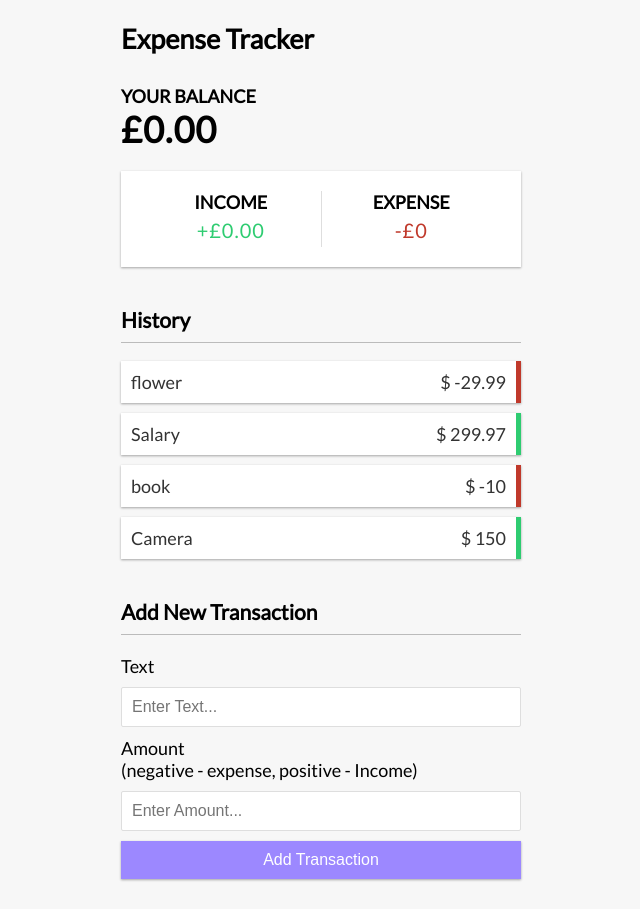
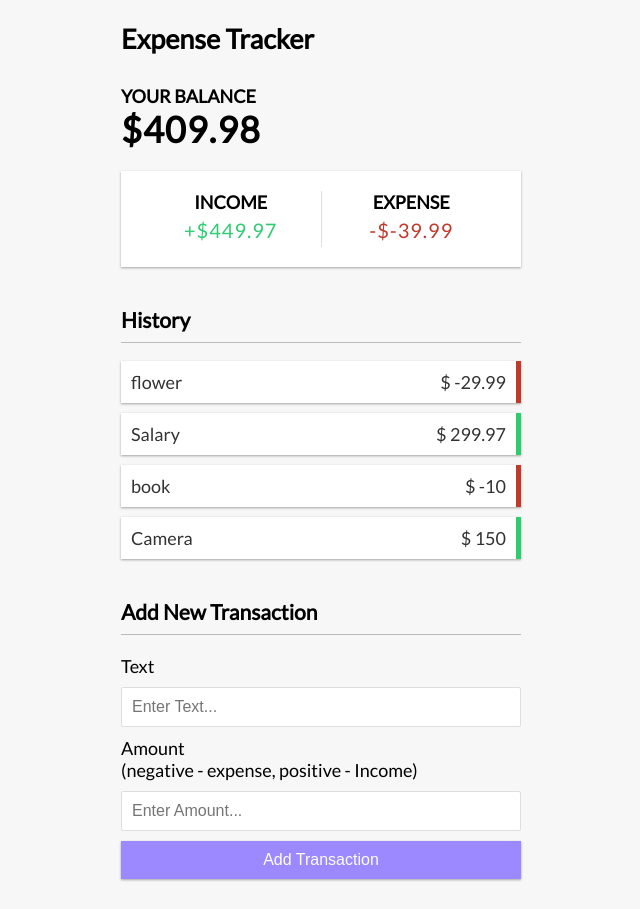
Before and after one commit to Daniel-Jackson23/Expense-Tracker, a Vue app: page / in a window 1280 px wide. Shown: the whole page, without its empty margins (319-959 px from the left). Built offline with nearby package versions, Linux system fonts and the light colour scheme.

Commit message:
adding new transaction and expenses

```diff
--- a/src/App.vue
+++ b/src/App.vue
@@ -2,9 +2,9 @@
   <Header />
 
   <div class="container">
-    <Balance />
+    <Balance :total="total" />
 
-    <IncomeExpense />
+    <IncomeExpense :income="income" :expenses="expenses" />
     <TransactionList :transactions="transactions" />
     <AddTransaction />
   </div>
@@ -17,7 +17,7 @@
 import TransactionList from "./components/TransactionList.vue";
 import AddTransaction from "./components/AddTransaction.vue";
 
-import { ref } from "vue";
+import { ref, computed } from "vue";
 
 const transactions = ref([
   { id: 1, Text: "flower", amount: -29.99 },
@@ -25,4 +25,30 @@
   { id: 3, Text: "book", amount: -10 },
   { id: 4, Text: "Camera", amount: 150 },
 ]);
+//Get total
+const total = computed(() => {
+  return transactions.value.reduce((acc, transaction) => {
+    return acc + transaction.amount;
+  }, 0);
+});
+
+//Get income
+const income = computed(() => {
+  return transactions.value
+    .filter((transaction) => transaction.amount > 0)
+    .reduce((acc, transaction) => {
+      return acc + transaction.amount;
+    }, 0)
+    .toFixed(2);
+});
+
+//Get expense
+const expenses = computed(() => {
+  return transactions.value
+    .filter((transaction) => transaction.amount < 0)
+    .reduce((acc, transaction) => {
+      return acc + transaction.amount;
+    }, 0)
+    .toFixed(2);
+});
 </script>
--- a/src/components/Balance.vue
+++ b/src/components/Balance.vue
@@ -1,6 +1,17 @@
 <template>
-    <div>
-        <h4>Your Balance</h4>
-        <h1 id="balance">£0.00</h1>
-    </div>
+  <div>
+    <h4>Your Balance</h4>
+    <h1 id="balance">${{ total }}</h1>
+  </div>
 </template>
+
+<script setup>
+import { defineProps } from "vue";
+
+const props = defineProps({
+  total: {
+    type: Number,
+    required: true,
+  },
+});
+</script>
--- a/src/components/IncomeExpense.vue
+++ b/src/components/IncomeExpense.vue
@@ -2,11 +2,24 @@
   <div class="inc-exp-container">
     <div>
       <h4>Income</h4>
-      <p id="money-plus" class="money plus">+£0.00</p>
+      <p id="money-plus" class="money plus">+${{ income }}</p>
     </div>
     <div>
       <h4>Expense</h4>
-      <p id="money-minus" class="money minus">-£0</p>
+      <p id="money-minus" class="money minus">-${{ expenses }}</p>
     </div>
   </div>
 </template>
+
+<script setup>
+const props = defineProps({
+  income: {
+    type: Number,
+    required: true,
+  },
+  expenses: {
+    type: Number,
+    required: true,
+  },
+});
+</script>
--- a/src/components/TransactionList.vue
+++ b/src/components/TransactionList.vue
@@ -15,13 +15,10 @@
 </template>
 
 <script setup>
-import { defineProps } from 'vue';
-
-
 const props = defineProps({
   transactions: {
     type: Array,
-    required: true
+    required: true,
   },
 });
 </script>
```
